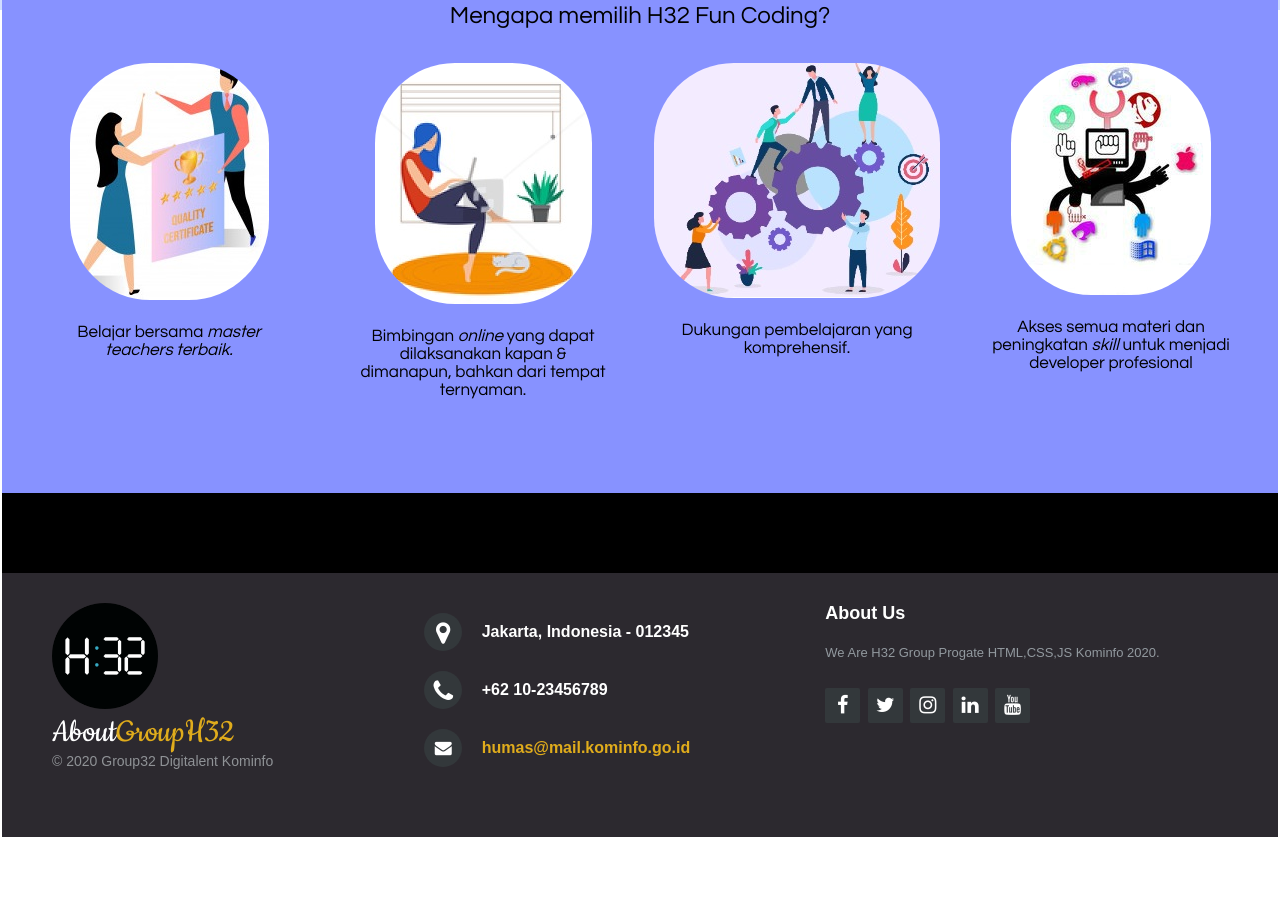
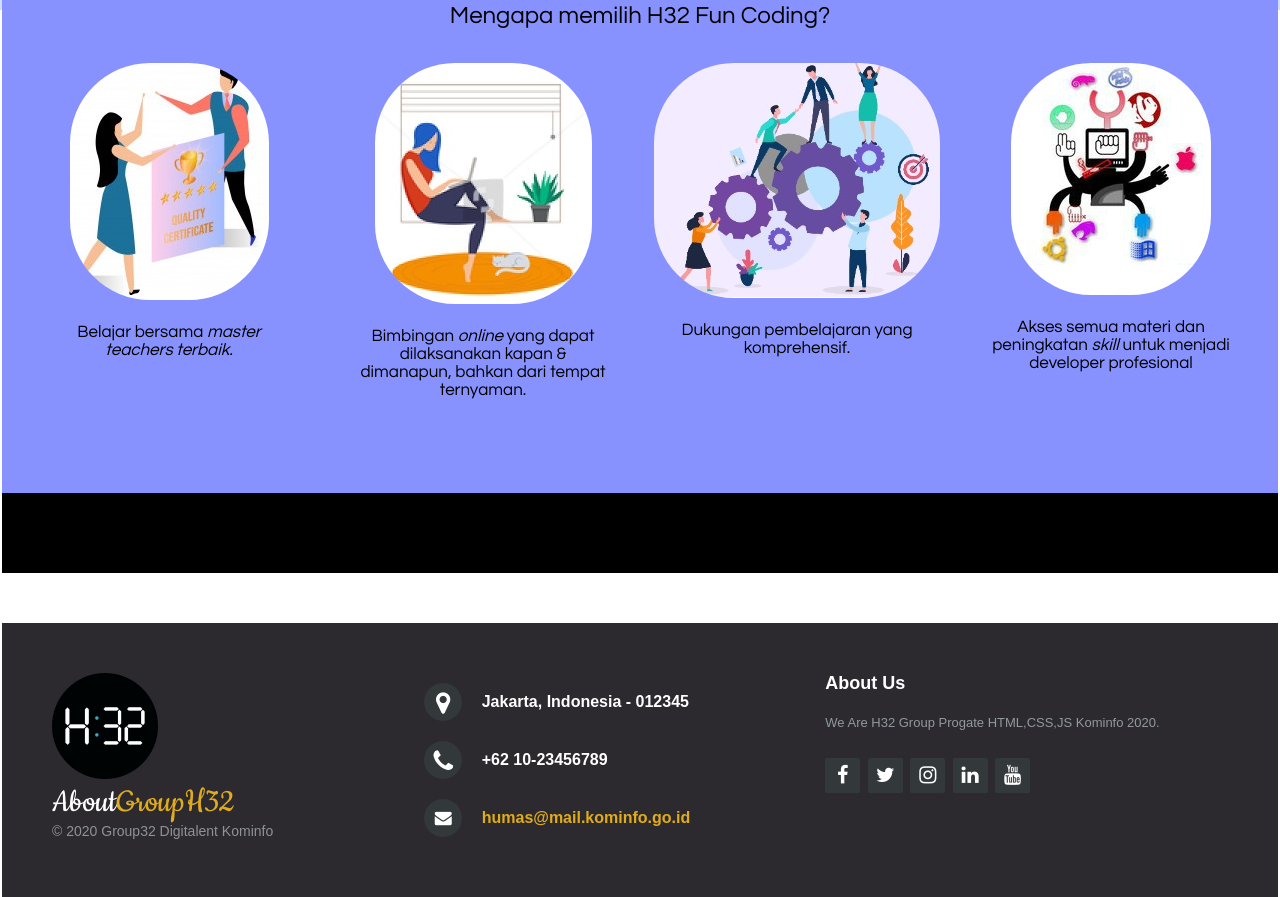
Before and after one commit to ricky-blip/H32_DTS20, a plain HTML site: page index.html in a window 1280 px wide. Shown: the part 1502-2399 px from the top of the page. Before the commit the page ends 2339 px from the top, so only its background shows below. Drawn offline with Linux system fonts and the light colour scheme.

Commit message:
Update stylesheet.css

```diff
--- a/stylesheet.css
+++ b/stylesheet.css
@@ -387,8 +387,8 @@ footer
 	width: 100%;
 	text-align: left;
 	font: bold 16px sans-serif;
-	padding: 30px 50px 60px 50px;
-
+	padding: 50px;
+	margin-top: 50px;
 }
 
 .footer-distributed .footer-left,
```
